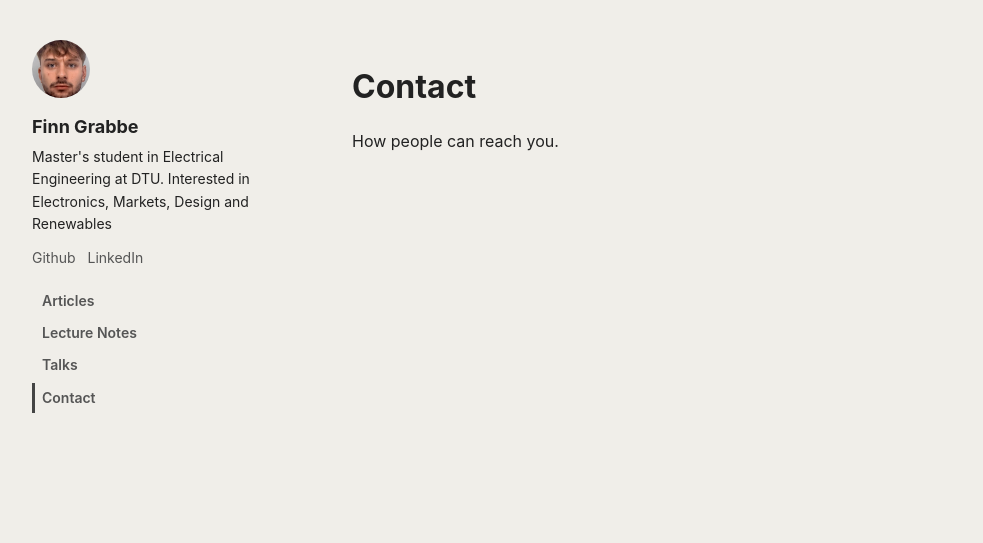
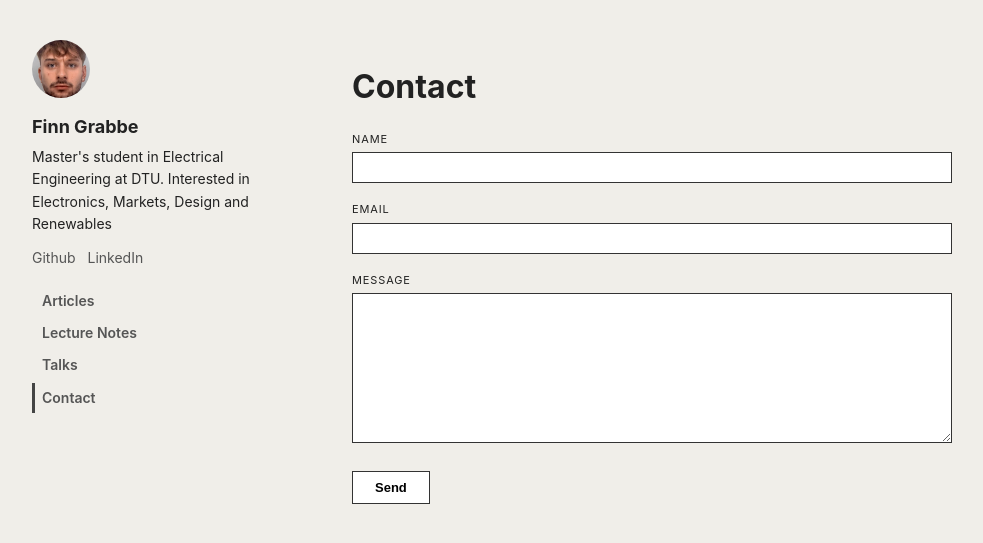
Before and after one commit to E0FError/E0FError.github.io, a Jekyll site: the page built from contact.md, in a window 1280 px wide. Shown: the top 543 px of the page, without its empty margins (58-1041 px from the left). Built offline with Jekyll 4.4.1, drawn with Linux system fonts in a browser that asks for light colours.

Commit message:
update contact page

```diff
--- a/assets/css/style.css
+++ b/assets/css/style.css
@@ -191,3 +191,38 @@ body {
   display: block;
   margin-bottom: 12px;
 }
+
+.contact-form {
+  max-width: 600px;
+}
+
+.contact-form label {
+  display: block;
+  font-size: 11px;
+  text-transform: uppercase;
+  letter-spacing: 0.08em;
+  margin-top: 18px;
+  margin-bottom: 4px;
+}
+
+.contact-form input,
+.contact-form textarea {
+  width: 100%;
+  border: 1px solid #333;
+  border-radius: 0;
+  padding: 6px 8px;
+  font-size: 14px;
+  font-family: inherit;
+  box-sizing: border-box;
+}
+
+.contact-form button {
+  margin-top: 20px;
+  padding: 8px 22px;
+  border: 1px solid #333;
+  border-radius: 0;
+  background: #fff;
+  cursor: pointer;
+  font-size: 13px;
+  font-weight: 600;
+}
--- a/contact.md
+++ b/contact.md
@@ -6,4 +6,18 @@ permalink: /contact/
 
 # Contact
 
-How people can reach you.
+<form action="https://formspree.io/f/xrbnwyaq" method="POST" class="contact-form">
+  <label for="name">Name</label>
+  <input id="name" type="text" name="name" required>
+
+  <label for="email">Email</label>
+  <input id="email" type="email" name="email" required>
+
+  <label for="message">Message</label>
+  <textarea id="message" name="message" rows="8" required></textarea>
+
+  <!-- optional hidden subject -->
+  <input type="hidden" name="_subject" value="New message from blog contact form">
+
+  <button type="submit">Send</button>
+</form>
```
